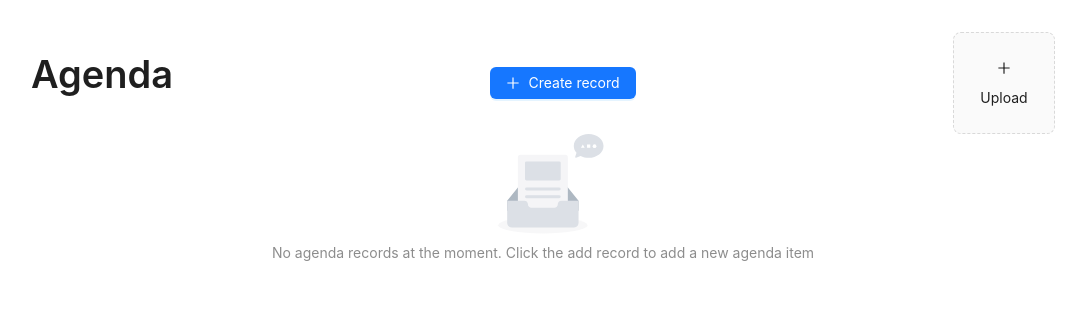
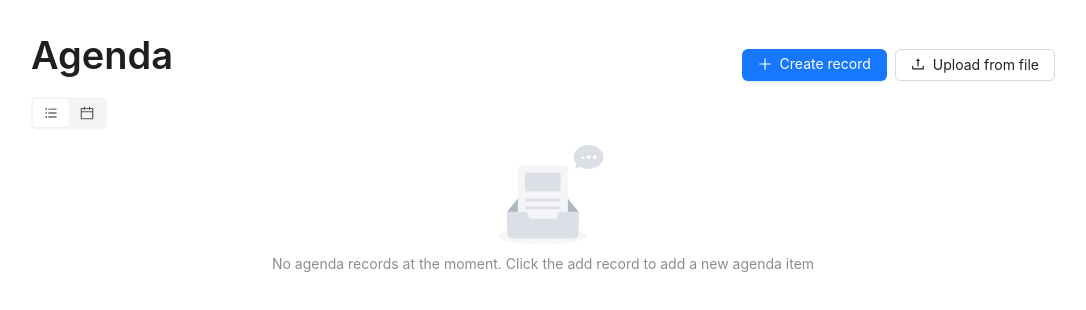
Before and after one commit to blessdarah/react-agenda, a React (Create React App) app: page / in a window 1280 px wide. Shown: the top 310 px of the page, without its empty margins (97-1183 px from the left). Built offline with nearby package versions, Linux system fonts and the light colour scheme.

Commit message:
Add export to excel and calendar view

```diff
--- a/src/App.tsx
+++ b/src/App.tsx
@@ -1,6 +1,6 @@
-import { Button, Typography, Upload, UploadProps } from 'antd';
+import { Button, Segmented, Space, Typography, Upload, UploadProps } from 'antd';
 import React, { useState } from 'react';
-import {PlusOutlined} from '@ant-design/icons'
+import {PlusOutlined, UploadOutlined, CalendarOutlined, BarsOutlined} from '@ant-design/icons'
 import AgendaTable from './components/agenda/agenda-table';
 import AgendaForm from './components/agenda/agenda.form';
 import { useSetRecoilState } from 'recoil';
@@ -9,14 +9,16 @@ import { emptyAgenda } from './models/agenda.model';
 import { useAppModal } from './components/common/app-modal';
 import 'antd/dist/reset.css';
 import './App.css';
-import {LoadingOutlined} from "@ant-design/icons"
 import { RcFile, UploadChangeParam, UploadFile } from 'antd/es/upload';
 import readXlsxFile from 'read-excel-file'
+import AgendaCalendar from './components/agenda/agenda-calenda';
 
 
 const App:React.FC = () => {
     const {setOpen, setTitle, setContent} = useAppModal()
     const [loading, setLoading] = useState(false)
+    const [view, setView] = useState('table-view')
+
     const setAgenda = useSetRecoilState(agendaState)
 
     const handleClick = () => {
@@ -40,32 +42,40 @@ const App:React.FC = () => {
          })
     }
 
- const uploadButton = (
-    <div>
-      {loading ? <LoadingOutlined /> : <PlusOutlined />}
-      <div style={{ marginTop: 8 }}>Upload</div>
-    </div>
-  );
-
   return (
     <div className="container">
             <div style={{display: 'flex', alignItems: 'center', justifyContent: 'space-between'}}>
                 <Typography.Title>Agenda</Typography.Title>
+                <Space>
                     <Button onClick={handleClick} icon={<PlusOutlined />} type="primary">Create record</Button>
-
                     <Upload
                           name="file"
-                      listType="picture-card"
-                      className="avatar-uploader"
-                      showUploadList={false}
+                          showUploadList
                           beforeUpload={beforeUpload}
                           onChange={handleChange}
                         >
-                      {uploadButton}
+                          <Button loading={loading} icon={<UploadOutlined />}>Upload from file</Button>
                     </Upload>
+                </Space>
             </div>
 
-            <AgendaTable />
+            <Segmented
+                options={[{
+                    value: 'table-view',
+                    icon: <BarsOutlined />
+                },
+                {
+                    value: 'calendar-view',
+                    icon: <CalendarOutlined />
+                }]}
+                onChange={(value) => setView(value as string)}
+                style={{marginBottom: '1rem'}}
+            />
+
+
+            { view === 'calendar-view' ? <AgendaCalendar /> : <AgendaTable /> }
+
+
     </div>
   );
 }
--- /dev/null
+++ b/src/components/agenda/agenda-calenda.tsx
@@ -0,0 +1,25 @@
+import { Calendar } from 'antd'
+import React from 'react'
+import { useRecoilValue } from 'recoil'
+import { agendaListState } from '../../recoil/atoms/agenda-atom'
+
+const AgendaCalendar: React.FC = () => {
+    const agendaList = useRecoilValue(agendaListState)
+
+    const dateCellRender = () => {
+        return (
+            agendaList.map((item, index) => <div key={index}>{item.title}</div>)
+        )
+    }
+
+    const monthCellRender = () => {
+        return (
+            agendaList.map((item, index) => <div key={index}>{item.title}</div>)
+        )
+    }
+    return (
+        <Calendar dateCellRender={dateCellRender} monthCellRender={monthCellRender} />
+    )
+}
+
+export default AgendaCalendar
--- a/src/components/agenda/agenda.form.tsx
+++ b/src/components/agenda/agenda.form.tsx
@@ -3,6 +3,7 @@ import React, { useState } from 'react'
 import { useRecoilState } from 'recoil'
 import { Agenda, emptyAgenda } from '../../models/agenda.model'
 import { agendaListState } from '../../recoil/atoms/agenda-atom'
+import { useAppModal } from '../common/app-modal'
 
 type Props = {
     mode: "edit" | "create"
@@ -13,6 +14,7 @@ const AgendaForm: React.FC<Props> = ({mode, agenda = emptyAgenda}) => {
     const [agendaList, setAgendaList] = useRecoilState(agendaListState)
     const [loading, setLoading] = useState(false)
     const [form] = Form.useForm()
+    const {setOpen} = useAppModal()
 
     const onFinish = (values: Agenda) => {
         setLoading(true)
@@ -26,6 +28,7 @@ const AgendaForm: React.FC<Props> = ({mode, agenda = emptyAgenda}) => {
         }
         setLoading(false)
         form.resetFields()
+        setOpen(false)
     }
 
     return (
--- a/src/components/common/excel-export-wrapper.tsx
+++ b/src/components/common/excel-export-wrapper.tsx
@@ -27,6 +27,7 @@ const ExcelExportWrapper: React.FC<Props> = ({
     }
     return (
         <Card
+            title="Agenda list"
             size="small"
             extra={<Button onClick={excelExport}>Export to excel</Button>}
         >
```
Lines whose indentation alone changed are shown as unchanged.
